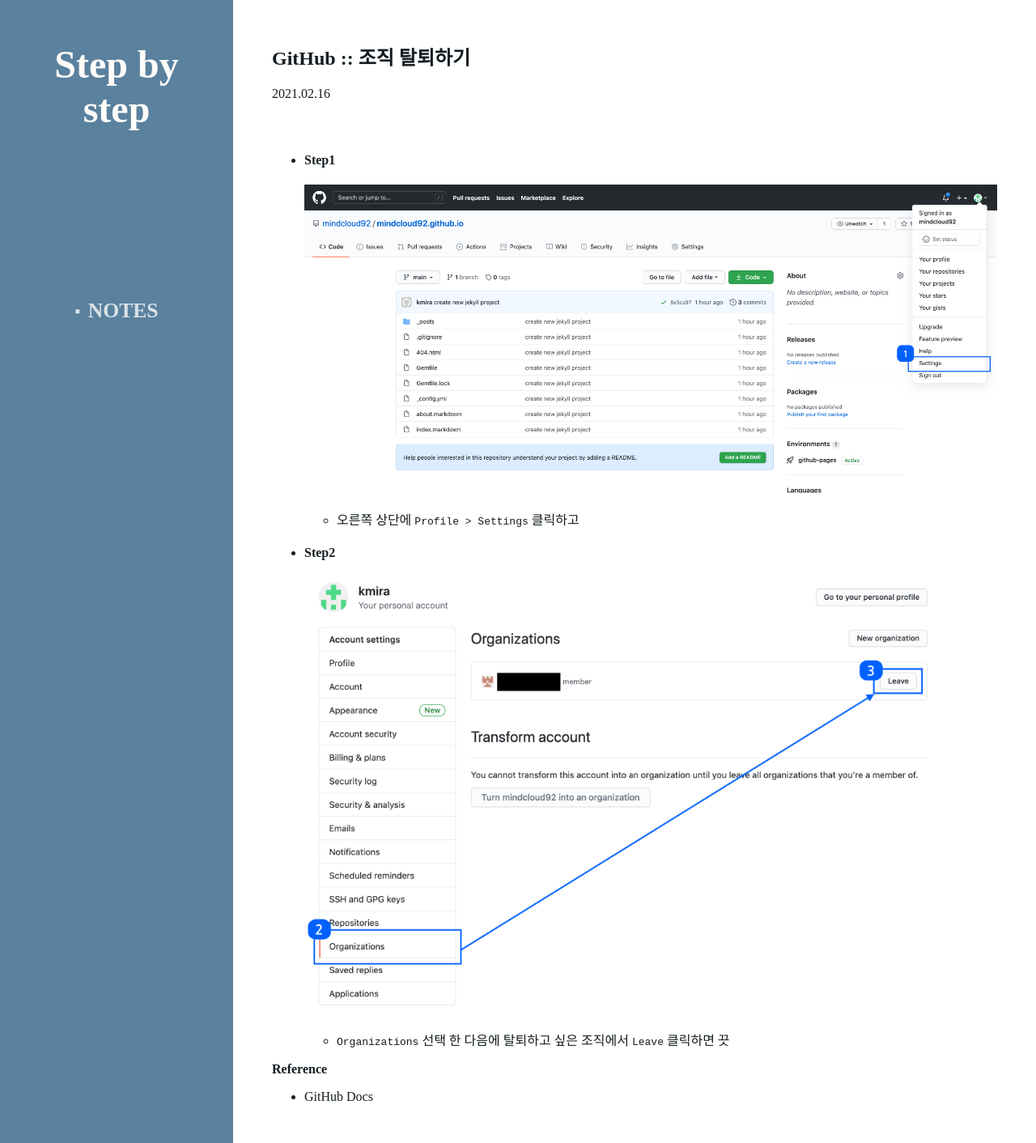
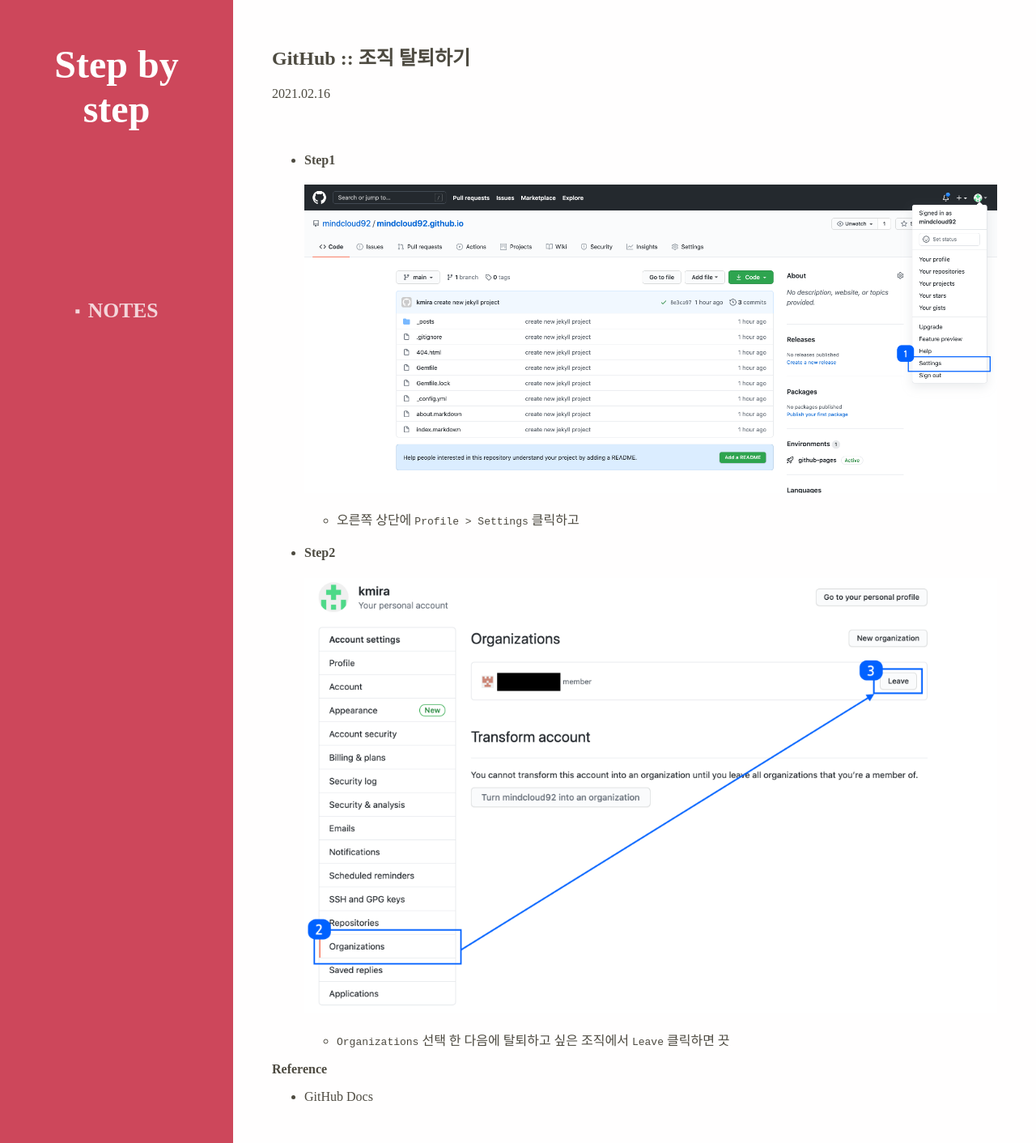
Before and after one commit to mindcloud92/mindcloud92.github.io, a Jekyll site: the page built from _posts/etc/2021-02-16-github--leave-from-the-organization.md, in a window 1280 px wide. Shown: the whole page at 81% size. Built offline with Jekyll 4.4.1, drawn with Linux system fonts in a browser that asks for light colours; nearby versions of some CDN libraries; some web fonts are replaced.

Commit message:
style change

```diff
--- a/static/css/partial/_variable.sass
+++ b/static/css/partial/_variable.sass
@@ -2,19 +2,19 @@
 $font-family--default: 'InfinitySans'
 
 // background color
-$background-color--default: #feffff
-$background-color--nav: #5a819e
+$background-color--default: #fffefe
+$background-color--nav: #cd475b
 $background-color--post-container: #ffffff
 
 // font color
-$font-color--default: #161c21
-$font-color--nav-title: #fffcf9
+$font-color--default: #4d4a40
+$font-color--nav-title: #fff
 $font-color--nav-category: #fffffff7
 $font-color--nav-profile-link: #fffaf5bd
-$font-color--section-title: #292c2f
+$font-color--section-title: #514447
 
-$font-color--post-date: #77848e
-$font-color--post-tag: #5f6b75
+$font-color--post-date: #928794
+$font-color--post-tag: #928794
 
 // border color
 $border-color--thumbnail: #eee
@@ -25,5 +25,5 @@
 $padding--contents-wrapper-y: 2em
 
 // key color
-$key-color--post-category: #445f73
-$key-color--post-container: #374550
+$key-color--post-category: #766c77
+$key-color--post-container: #746468
```
